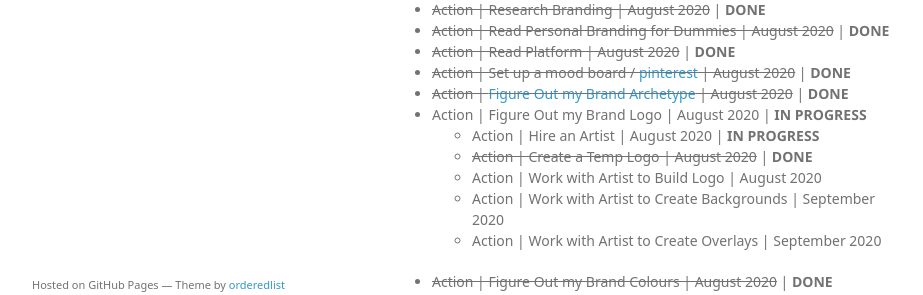
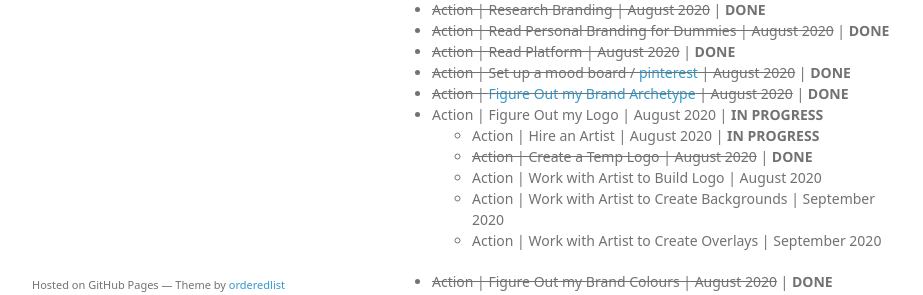
Before and after one commit to rainleander/rainleander.github.io, a Jekyll site: the page speak-softly.html, which Jekyll copies as it is, in a window 1280 px wide. Shown: the part 536-831 px from the top of the page, without its empty margins (178-1101 px from the left). Built offline with Jekyll 4.4.1, drawn with Linux system fonts in a browser that asks for light colours; some web fonts are replaced.

Commit message:
Update speak-softly.html

```diff
--- a/speak-softly.html
+++ b/speak-softly.html
@@ -45,7 +45,7 @@
           <li><del>Action | Read Platform | August 2020</del> | <b>DONE</b></li>
           <li><del>Action | Set up a mood board / <a href="https://nl.pinterest.com/rainsdance/dancing-engineer/">pinterest</a> | August 2020</del> | <b>DONE</b></li>
           <li><del>Action | <a href="http://groningenrain.nl/am-i-a-creator-or-a-sage-why-not-both/">Figure Out my Brand Archetype</a> | August 2020</del> | <b>DONE</b></li>
-          <li>Action | Figure Out my Brand Logo | August 2020 | <b>IN PROGRESS</b></li>
+          <li>Action | Figure Out my Logo | August 2020 | <b>IN PROGRESS</b></li>
               <ul><li>Action | Hire an Artist | August 2020 | <b>IN PROGRESS</b></li>
               <li><del>Action | Create a Temp Logo | August 2020</del> | <b>DONE</b></li>
               <li>Action | Work with Artist to Build Logo | August 2020</li>
```
